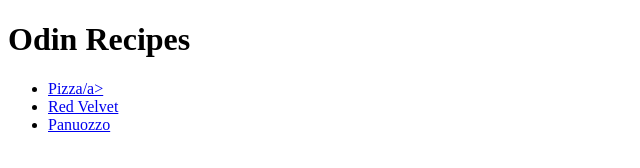
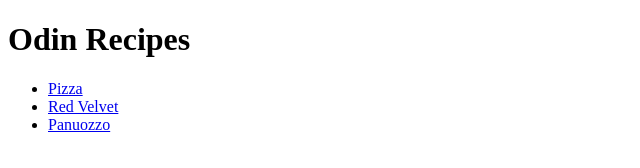
Before and after one commit to vvillino/odin-recipes, a plain HTML site: page index.html in a window 1280 px wide. Shown: the full height of the page, 0-640 px from the left. Drawn offline with Linux system fonts and the light colour scheme.

Commit message:
Aggiustato il nome della rricetta

```diff
--- a/index.html
+++ b/index.html
@@ -8,7 +8,7 @@
 <body>
     <h1>Odin Recipes</h1>
     <ul>
-        <li><a href="recipes/piza.html">Pizza/a></li>
+        <li><a href="recipes/piza.html">Pizza</li>
         <li><a href="recipes/red_velvet.html">Red Velvet</a></li>
         <li><a href="recipes/panuozzo.html">Panuozzo</a></li>
       </ul>
```
